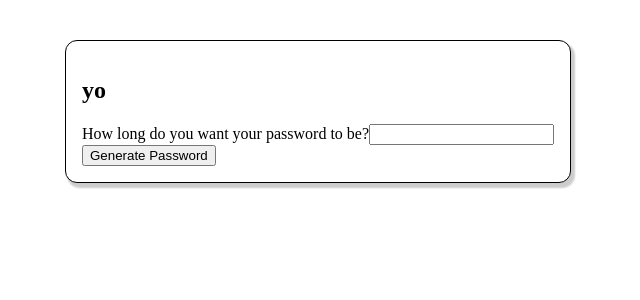
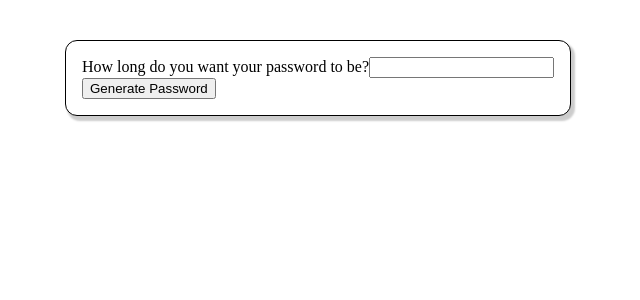
Before and after one commit to ericlafontsee/Password-Generator-Vue, a Vue app: page / in a window 1280 px wide. Shown: the top 300 px of the page, without its empty margins (322-962 px from the left). Built offline with nearby package versions, Linux system fonts and the light colour scheme.

Commit message:
added form and submit method

```diff
--- a/src/components/UI/BaseDialog.vue
+++ /dev/null
@@ -1,9 +0,0 @@
-<template>
-    <form @submit.prevent="">
-      <div class="form-control">
-        <label for="passwordLength">How long do you want your password to be?</label>
-        <input id="passwordLength" name="passwordLength" type="text" ref="passwordLengthInput" />
-      </div>
-        <button type="submit">Generate Password</button>
-    </form>
-</template>
--- a/src/components/UI/PasswordContainer.vue
+++ b/src/components/UI/PasswordContainer.vue
@@ -1,17 +1,41 @@
 <template>
   <dialog open id="passwordContainer">
-    <password-output></password-output>
-    <base-dialog></base-dialog>
+    <password-output v-if="inputisInvalid"></password-output>
+    <form @submit.prevent="submitData" v-if="!inputisInvalid">
+      <div class="form-control">
+        <label for="passwordLength"
+          >How long do you want your password to be?</label
+        >
+        <input
+          id="passwordLength"
+          name="passwordLength"
+          type="text"
+          ref="passwordLengthInput"
+        />
+      </div>
+      <button type="submit">Generate Password</button>
+    </form>
   </dialog>
 </template>
 <script>
 import PasswordOutput from './PasswordOutput.vue';
-import BaseDialog from './BaseDialog.vue';
 
 export default {
   components: {
     PasswordOutput,
-    BaseDialog,
+  },
+  data() {
+    return {
+      inputIsInvalid: true,
+      userPasswordLength: 0,
+    };
+  },
+  methods: {
+    submitData() {
+      this.userPasswordLength = this.$refs.passwordLengthInput.value;
+      this.inputIsInvalid = true;
+      return;
+    },
   },
 };
 </script>
--- a/src/components/UI/PasswordOutput.vue
+++ b/src/components/UI/PasswordOutput.vue
@@ -1,5 +1,5 @@
 <template>
-<h2>yo</h2>
+<h2>Password Test</h2>
 </template>
 
 
```
